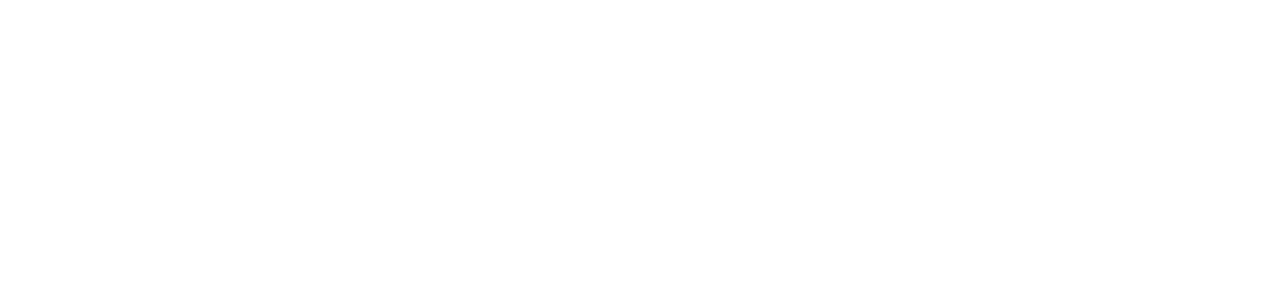
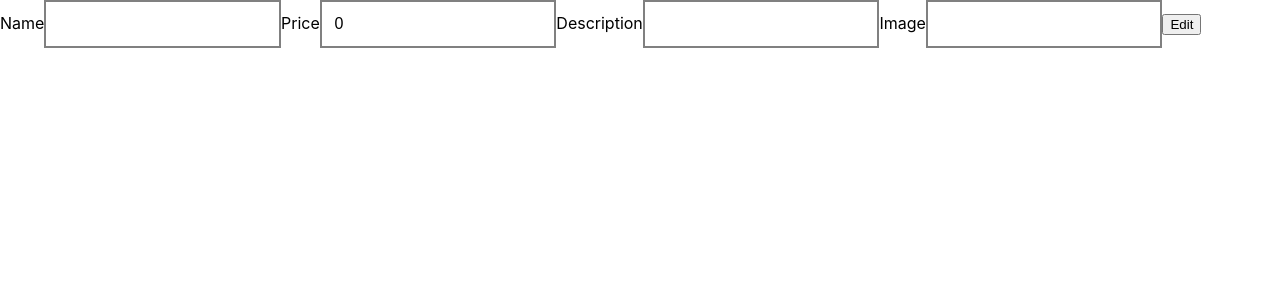
Before and after one commit to S7R4NGER1337/NDSCoffee, a React (Create React App) app in the folder client/: page /admin/edit/1 in a window 1280 px wide. Before the commit this address had no page. Shown: the top 300 px of the page. Built offline with nearby package versions, Linux system fonts and the light colour scheme; no server answers.

Commit message:
creating edit page

```diff
--- a/client/src/App.js
+++ b/client/src/App.js
@@ -7,6 +7,7 @@ import "./App.css";
 import Home from "./home/Home.js";
 import Catalog from "./catalog/Catalog.js";
 import Order from "./order/Order.js";
+import AdminEdit from "./admin/adminEdit.js";
 
 export function setOrder(productId) {
   if (!productId) return;
@@ -23,7 +24,6 @@ export function setOrder(productId) {
   return cartInfo;
 }
 
-
 function App() {
   return (
     <div className="App">
@@ -32,6 +32,7 @@ function App() {
         <Route path="/admin" element={<AdminPage />} />
         <Route path="/admin/create" element={<AdminCreate />} />
         <Route path="/admin/orders" element={<OrdersPage />} />
+        <Route path="/admin/edit/:id" element={<AdminEdit />} />
         <Route path="/product/:id" element={<ProductPage />} />
         <Route path="/catalog" element={<Catalog />} />
         <Route path="/order" element={<Order />} />
--- /dev/null
+++ b/client/src/admin/adminEdit.js
@@ -0,0 +1,47 @@
+import { useEffect, useState } from "react";
+import { useLocation, useNavigate } from "react-router-dom";
+
+export default function AdminEdit() {
+  const [produtData, setProductData] = useState({
+    name: '',
+    description: '',
+    price: 0,
+    image: ''
+  });
+  const location = useLocation().pathname.split("/")[3];
+  const navigate = useNavigate()
+
+  useEffect(() => {
+    async function getProductData() {
+      try {
+        const response = await fetch(`http://localhost:3030/products/${location}`);
+        const data = await response.json();
+        setProductData(data);
+      } catch (error) {
+        console.error("Error fetching products:", error);
+      }
+    }
+    getProductData()
+  }, [location]);
+
+  async function editProduct() {
+    navigate('/admin')
+  }
+  return <div>
+    <form>
+        <label>Name</label>
+        <input type="text" value={produtData.name} onChange={(e) => setProductData({...produtData, name: e.target.value})}/>
+
+        <label>Price</label>
+        <input type='number' value={produtData.price} onChange={(e) => setProductData({...produtData, price: e.target.value})}/>
+
+        <label>Description</label>
+        <input type="text" value={produtData.description} onChange={(e) => setProductData({...produtData, description: e.target.value})}/>
+
+        <label>Image</label>
+        <input type="text" value={produtData.image} onChange={(e) => setProductData({...produtData, image: e.target.value})}/>
+
+        <button type="button" onClick={() => editProduct()}>Edit</button>
+    </form>
+  </div>;
+}
```
